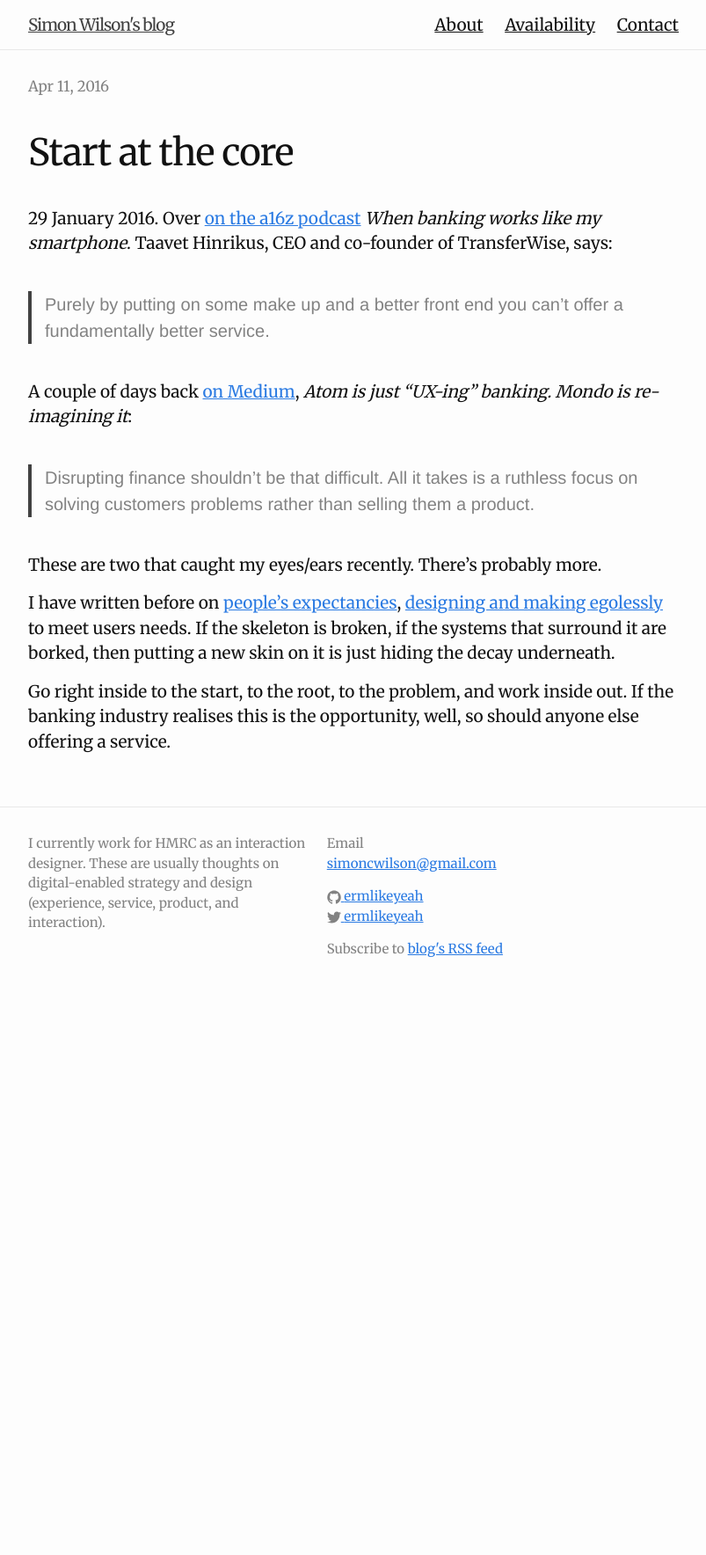
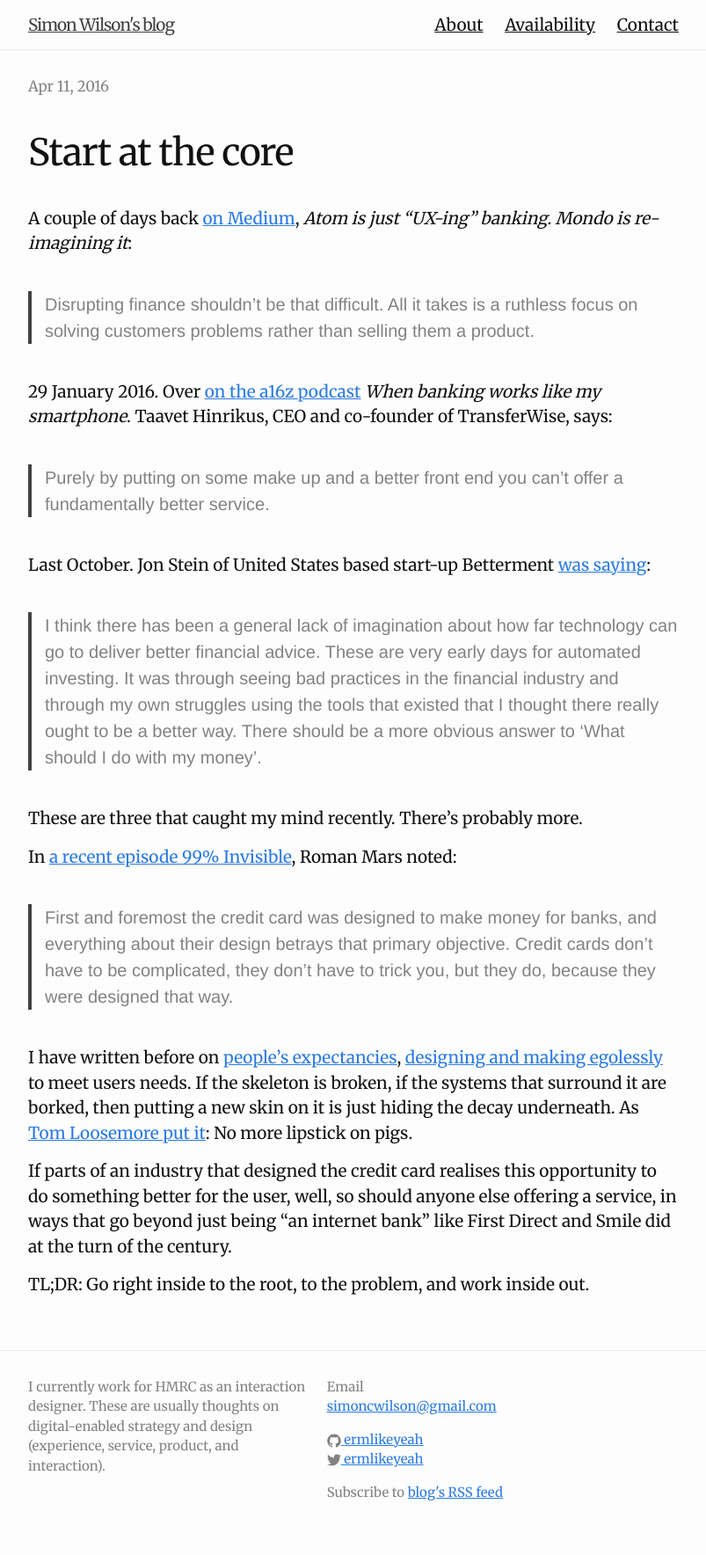
Before and after one commit to ermlikeyeah/ermlikeyeah.github.io, a Jekyll site: the page built from _posts/2016-04-11-start-at-the-core.markdown, in a window 1280 px wide. Shown: the whole page at 88% size, without its empty margins (238-1041 px from the left). Built offline with Jekyll 4.4.1, drawn with Linux system fonts in a browser that asks for light colours; comment, search, counter and statistics services are not loaded; before the commit the page ends 1151 px from its top, so only the background shows below that.

Commit message:
Added to finance disrutpion post

```diff
--- a/_posts/2016-04-02-cooper-hewitt-nyc.markdown
+++ b/_posts/2016-04-02-cooper-hewitt-nyc.markdown
@@ -8,7 +8,7 @@ Met [Tom Harrop](https://twitter.com/tjharrop) for a trip to the [Cooper Hewitt]
 Despite  having fun looking for [UX/UI memes](https://twitter.com/tjharrop/status/716295360470257665), the museum is excellent. The screens and pens provided some excellent engaging interactions. ([More info here](http://www.theverge.com/2015/3/11/8182051/smithsonian-cooper-hewitt-design-museum-reopening-pen-4k).)
 
 ![](/assets/apr-2-1.jpg)
-Monument Valley – or still from it – were on display. Great to see video games represented. Tom hasn't played it. ([Remember the numbers?](http://blog.monumentvalleygame.com/blog/2015/1/15/monument-valley-in-numbers))
+Monument Valley – or stills from it – were on display. Great to see video games represented. Tom hasn't played it. ([Remember the numbers?](http://blog.monumentvalleygame.com/blog/2015/1/15/monument-valley-in-numbers))
 
 ![](/assets/apr-2-2.jpg)
 The Models &amp; Prototypes room. Excellent, this. "Test concepts and resolve problems." I am sort of [into this protoyping game](/some-short-slides-on-prototypes) anyway, so this was an easy win for the museum.
--- a/_posts/2016-04-11-start-at-the-core.markdown
+++ b/_posts/2016-04-11-start-at-the-core.markdown
@@ -3,17 +3,27 @@ layout: post
 title: Start at the core
 date: '2016-04-11 21:30:00'
 ---
+A couple of days back [on Medium](https://medium.com/@davidgtonge/why-mondo-will-blow-atom-out-of-the-water-a1d39924c310#.wfmvt2y34), _Atom is just “UX-ing” banking. Mondo is re-imagining it_:
+
+> Disrupting finance shouldn’t be that difficult. All it takes is a ruthless focus on solving customers problems rather than selling them a product.
 
 29 January 2016. Over [on the a16z podcast](http://pca.st/7zTx) _When banking works like my smartphone_. Taavet Hinrikus, CEO and co-founder of TransferWise, says:
 
 > Purely by putting on some make up and a better front end you can't offer a fundamentally better service.
 
-A couple of days back [on Medium](https://medium.com/@davidgtonge/why-mondo-will-blow-atom-out-of-the-water-a1d39924c310#.wfmvt2y34), _Atom is just “UX-ing” banking. Mondo is re-imagining it_:
 
-> Disrupting finance shouldn’t be that difficult. All it takes is a ruthless focus on solving customers problems rather than selling them a product.
+Last October. Jon Stein of United States based start-up Betterment [was saying](http://www.pwmnet.com/FinTech/Digital-revolution-has-only-just-begun-believes-Betterment?ct=true):
 
-These are two that caught my eyes/ears recently. There's probably more.
+> I think there has been a general lack of imagination about how far technology can go to deliver better financial advice. These are very early days for automated investing. It was through seeing bad practices in the financial industry and through my own struggles using the tools that existed that I thought there really ought to be a better way. There should be a more obvious answer to ‘What should I do with my money’.
 
-I have written before on [people's expectancies](/design-is-the-process-and-when-designing-works), [designing and making egolessly](blood-simple) to meet users needs. If the skeleton is broken, if the systems that surround it are borked, then putting a new skin on it is just hiding the decay underneath.
+These are three that caught my mind recently. There's probably more.
 
-Go right inside to the start, to the root, to the problem, and work inside out. If the banking industry realises this is the opportunity, well, so should anyone else offering a service.
+In [a recent episode 99% Invisible](http://99percentinvisible.org/episode/the-fresno-drop/), Roman Mars noted:
+
+> First and foremost the credit card was designed to make money for banks, and everything about their design betrays that primary objective. Credit cards don't have to be complicated, they don't have to trick you, but they do, because they were designed that way.
+
+I have written before on [people's expectancies](/design-is-the-process-and-when-designing-works), [designing and making egolessly](blood-simple) to meet users needs. If the skeleton is broken, if the systems that surround it are borked, then putting a new skin on it is just hiding the decay underneath. As [Tom Loosemore put it](https://tom.loosemore.com/2015/11/01/keynote-at-web-directions-2015-sydney/): No more lipstick on pigs.
+
+If parts of an industry that designed the credit card realises this opportunity to do something better for the user, well, so should anyone else offering a service, in ways that go beyond just being "an internet bank" like First Direct and Smile did at the turn of the century.
+
+TL;DR: Go right inside to the root, to the problem, and work inside out.
```
Also changed, not shown: _posts/2014-07-02-leeds-digital-lunch.markdown (deleted, +0 -11 lines).
